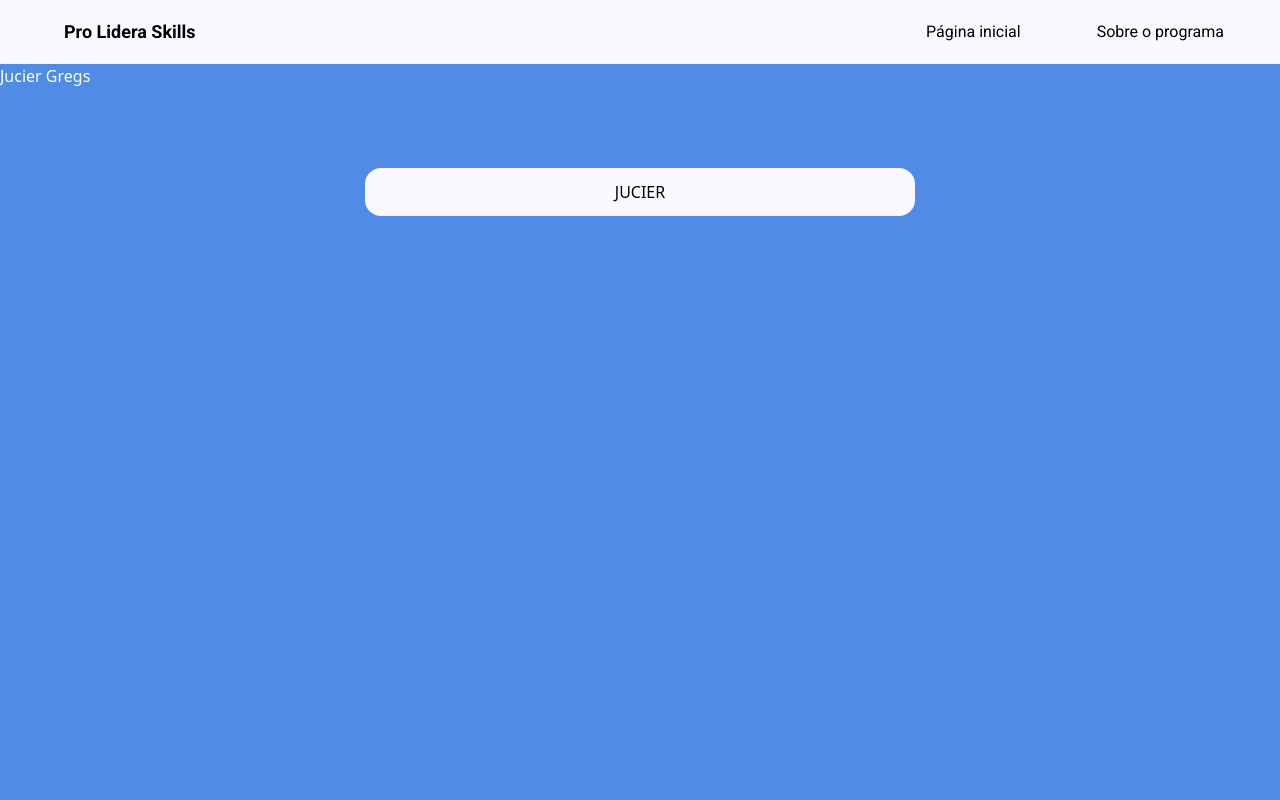
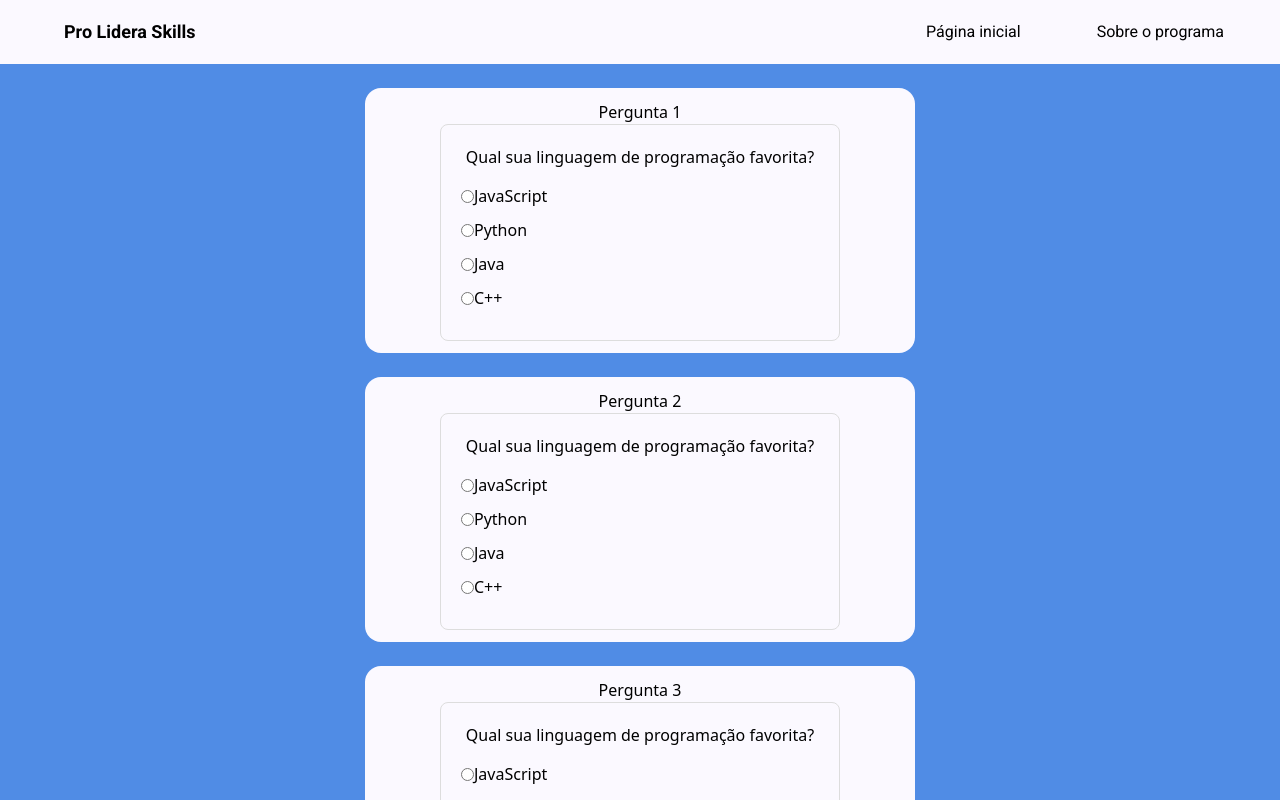
Before and after one commit to softexrecifepe/PI-PRO-LIDERA-TURMA-09-EQUIPE-02, a Next.js app: page /quests1-2 in a window 1280 px wide. Shown: the top 800 px of the page. Built offline with nearby package versions, Linux system fonts and the light colour scheme.

Commit message:
Finals adjusts in "forms"

```diff
--- /dev/null
+++ b/src/app/components/MultipleChoiceQuestion.tsx
@@ -0,0 +1,55 @@
+import React from "react";
+import { useState } from "react";
+
+interface Option {
+    id: number;
+    label: string;
+  }
+
+  interface Question {
+    question: string;
+    options: Option[];
+  }
+
+  export const MultipleChoiceQuestion: React.FC<Question> = ({ question, options }) => {
+    const [selectedOption, setSelectedOption] = useState<number | null>(null);
+
+    const handleOptionChange = (id: number) => {
+      setSelectedOption(id);
+    };
+
+    return (
+      <div style={styles.container}>
+        <h2>{question}</h2>
+        <div style={{ marginTop: '15px' }}> {/* Espaço entre pergunta e opções */}
+          {options.map((option) => (
+            <label key={option.id} style={styles.option}>
+              <input
+                type="radio"
+                name="multipleChoice"
+                value={option.id}
+                checked={selectedOption === option.id}
+                onChange={() => handleOptionChange(option.id)}
+              />
+              {option.label}
+            </label>
+          ))}
+        </div>
+      </div>
+    );
+  };
+  const styles = {
+    container: {
+      border: '1px solid #ddd',
+      padding: '20px',
+      borderRadius: '8px',
+      maxWidth: '400px',
+      margin: '0 auto',
+    },
+    option: {
+      display: 'flex',
+      alignItems: 'center',
+      marginBottom: '10px',
+      fontSize: '16px',
+    },
+  };
--- /dev/null
+++ b/src/app/components/forms.tsx
@@ -0,0 +1,25 @@
+import React from "react";
+import { MultipleChoiceQuestion } from "./MultipleChoiceQuestion";
+
+export function Forms() {
+    const questionData = {
+      question: 'Qual sua linguagem de programação favorita?',
+      options: [
+        { id: 1, label: 'JavaScript' },
+        { id: 2, label: 'Python' },
+        { id: 3, label: 'Java' },
+        { id: 4, label: 'C++' },
+      ],
+    };
+
+    const formInstances = Array.from({ length: 18 }, (_, index) => (
+      <div key={index} className="bg-box w-[550px] mt-6 mx-auto p-3 text-center rounded-2xl">
+        <form className="mx-12">
+          <h1>{`Pergunta ${index + 1}`}</h1>
+          <MultipleChoiceQuestion question={questionData.question} options={questionData.options} />
+        </form>
+      </div>
+    ));
+
+    return <div>{formInstances}</div>;
+  }
--- a/src/app/components/quests.tsx
+++ /dev/null
@@ -1,14 +0,0 @@
-import React from "react";
-
-export function Quests(){
-
-    return(
-
-        <div className="bg-box w-[550px] mt-20 mx-auto p-3 text-center rounded-2xl">
-            <form className="mx-12">
-                <h1>JUCIER</h1>
-
-            </form>
-        </div>
-    )
-}
--- a/src/app/quests1-2/page.tsx
+++ b/src/app/quests1-2/page.tsx
@@ -1,10 +1,10 @@
-import { Quests } from "../components/quests";
+"use client";
+import { Forms } from "../components/forms";
 
 export default function test(){
     return(
         <div>
-        <h1 className="gap-5 w-[100%] text-white">Jucier Gregs</h1>
-        <Quests></Quests>
+            <Forms></Forms>
         </div>
     );
 }
```
